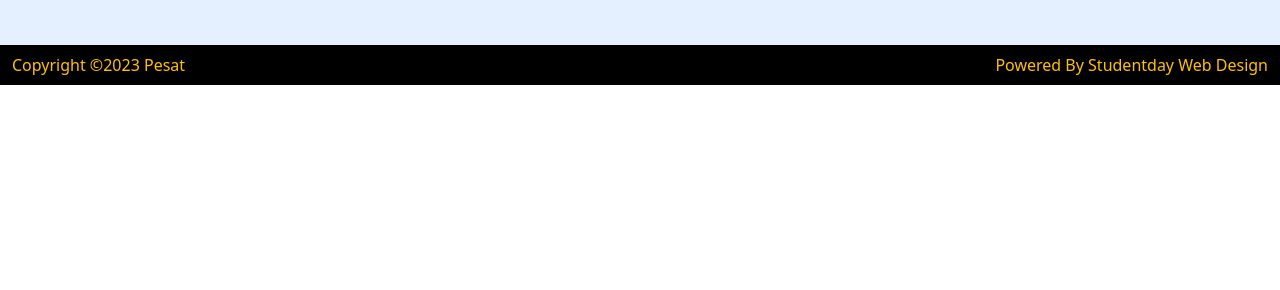
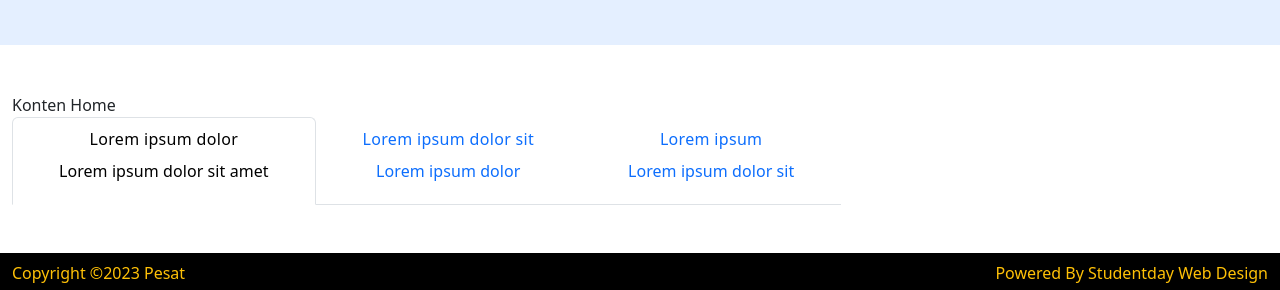
Before and after one commit to nauliaaa/expobesar_kelompok4, a plain HTML site: page index.html in a window 1280 px wide. Shown: the part 3478-3768 px from the top of the page. Before the commit the page ends 3563 px from the top, so only its background shows below. Drawn offline with nearby package versions, Linux system fonts and the light colour scheme.

Commit message:
perubahan aku

```diff
--- a/index.html
+++ b/index.html
@@ -23,7 +23,19 @@
     .section-bg-custom {
         background-color: #e4efff;
     }
-
+    .link-tab-title {
+       font-size: 1.Srem;
+       font-weigh: 700;
+       letter-spacing: .02em;
+       line-height: 1.688rem;
+       margin-bottom: 0.4rem;
+    }
+    .link-tab-desc{
+      font-size: 1rem;
+      letter-spacing: .005em;
+      line-height: 1.5rem;
+      margin-bottom: 0.8rem;
+    }
     @media only screen and (max-width: 600px) {
         .section-1 {
              margin-left: auto;
@@ -445,6 +457,36 @@
       </div>
       </div>
     </section>
+    <section class="row justify-center py-5">
+      <div class="col-sm-8">
+        <div class="tab-content" id="nav-tabContent">
+          <div class="tab-pane fade show active" id="nav-home" role="tabpanel" aria-labelledby="nav-home-tab" tabindex="0">
+              Konten Home
+          </div>
+          <div class="tab-pane fade" id="nav-profile" role="tabpanel" aria-labelledby="nav-profile-tab" tabindex="0">
+              Konten Profile.</div>
+          <div class="tab-pane fade" id="nav-contact" role="tabpanel" aria-labelledby="nav-contact-tab" tabindex="0">
+              Konten Contact
+          </div>
+        </div>
+        <nav>
+          <div class="nav nav-tabs nav-fill" id="nav-tab" role="tablist">
+            <button class="nav-link active" id="nav-home-tab" data-bs-toggle="tab" data-bs-target="#nav-home" type="button" role="tab" aria-controls="nav-home" aria-selected="true">
+                <P class="link-tab-title">Lorem ipsum dolor</P>
+                <p class="link-tab-desc">Lorem ipsum dolor sit amet</p>
+            </button>
+            <button class="nav-link" id="nav-profile-tab" data-bs-toggle="tab" data-bs-target="#nav-profile" type="button" role="tab" aria-controls="nav-profile" aria-selected="false">
+                <P class="link-tab-title">Lorem ipsum dolor sit</P>
+                <p class="link-tab-desc">Lorem ipsum dolor</p>
+            </button>
+            <button class="nav-link" id="nav-contact-tab" data-bs-toggle="tab" data-bs-target="#nav-contact" type="button" role="tab" aria-controls="nav-contact" aria-selected="false">
+                <P class="link-tab-title">Lorem ipsum</P>
+                <p class="link-tab-desc">Lorem ipsum dolor sit</p>
+            </button>
+          </div>
+        </nav>
+      </div>
+    </section>
 </main>
 <footer class="container-fluid py-2 bg-black text-warning">
     <div class="row justify-content-between">
```
